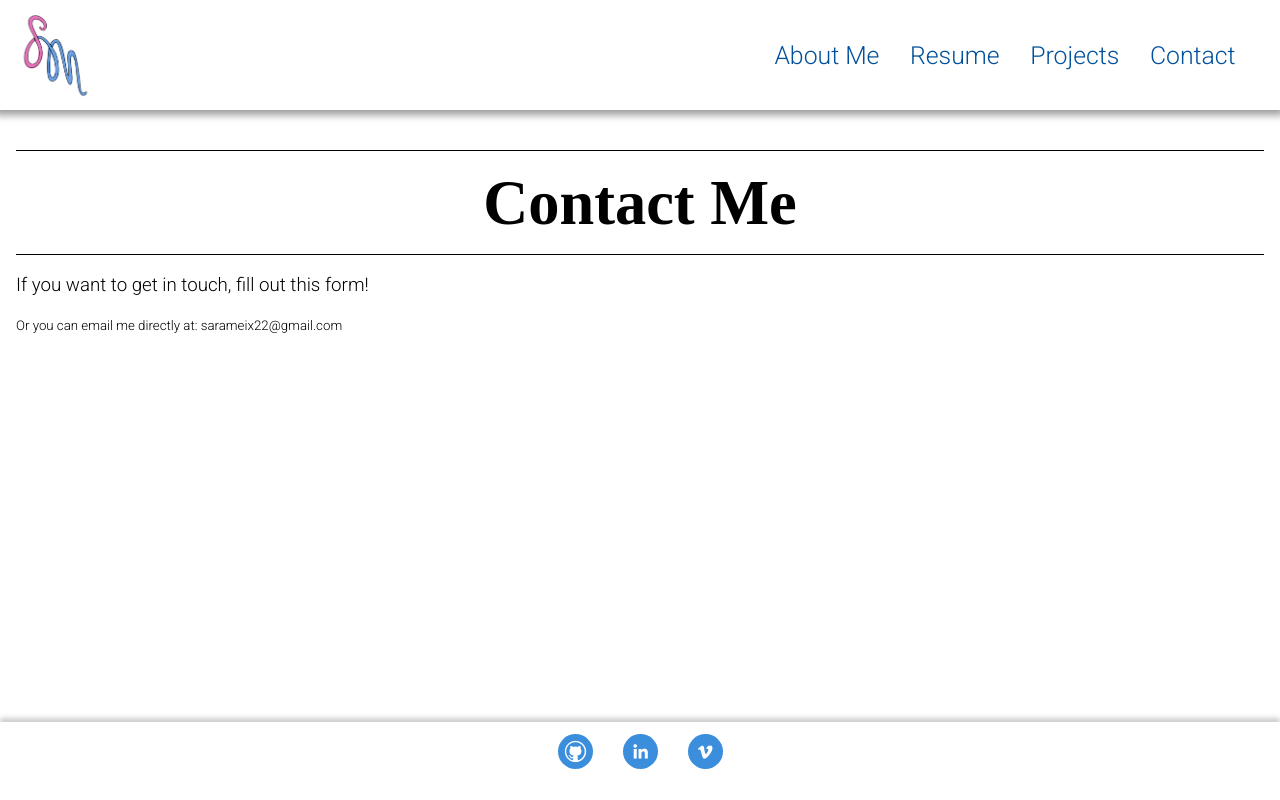
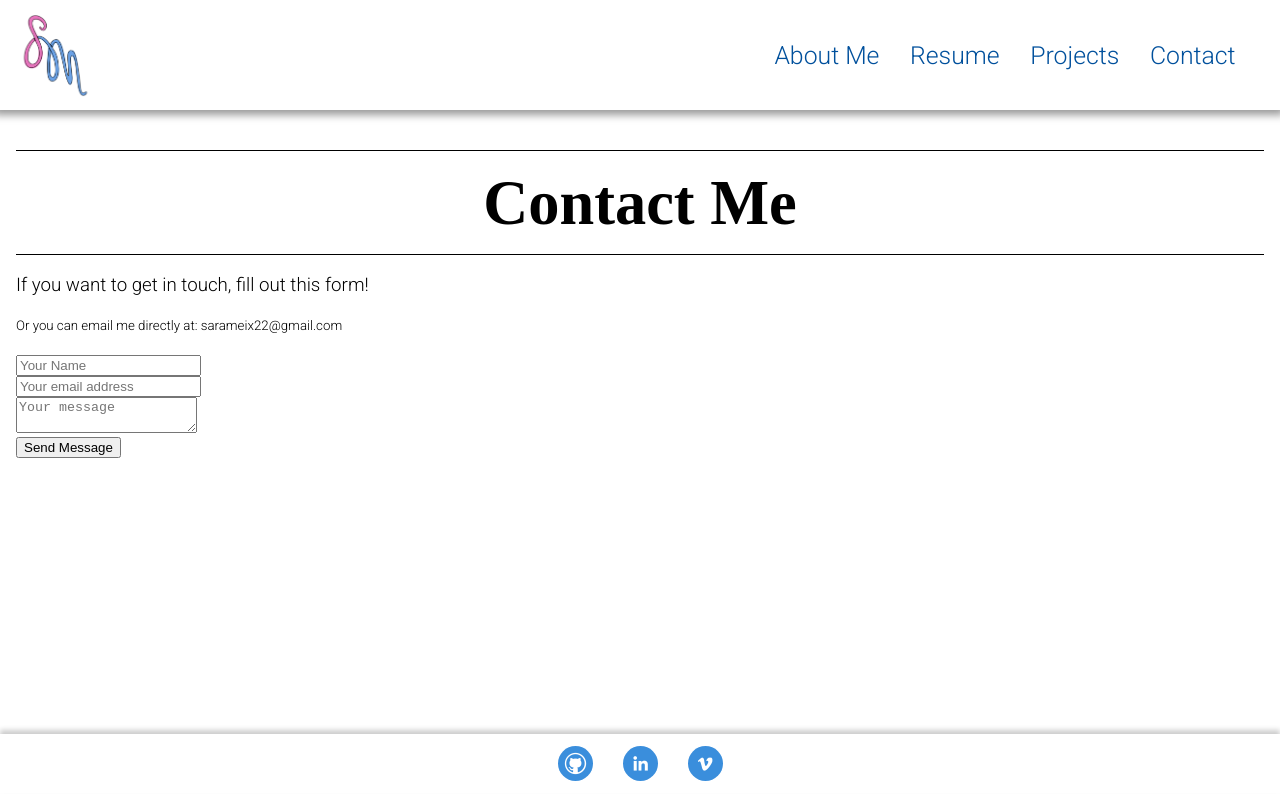
Before and after one commit to sarameix/portfolio-website, a React (Create React App) app: page /Contact in a window 1280 px wide. Built offline with nearby package versions, Linux system fonts and the light colour scheme; a web font is replaced by a local one.

Commit message:
starting contact form

```diff
--- a/src/App.css
+++ b/src/App.css
@@ -20,7 +20,7 @@ body {
 main {
   padding: 0 1em;
   padding-top: 150px;
-  min-height: calc(90vh - 50px);
+  min-height: calc(91.5vh - 50px);
 }
 
 h1 {
--- a/src/components/Routes/About.js
+++ b/src/components/Routes/About.js
@@ -16,6 +16,11 @@ import Footer from '../Elements/Footer';
 ////////////////////
 
 const About = () => {
+
+    ////////////////////////
+    // BODY HTML ELEMENTS //
+    ////////////////////////
+
     return (
         <>
             <Header />
--- a/src/components/Routes/Contact.js
+++ b/src/components/Routes/Contact.js
@@ -2,7 +2,7 @@
 // IMPORTS //
 /////////////
 
-import React from 'react';
+import React, { useState } from 'react'
 
 ////////////////
 // COMPONENTS //
@@ -16,6 +16,35 @@ import Footer from '../Elements/Footer';
 //////////////////////
 
 const Contact = () => {
+
+    ///////////////////////
+    // STATE DECLARATION //
+    ///////////////////////
+
+    const [name, setName] = useState('');
+    const [email, setEmail] = useState('');
+    const [message, setMessage] = useState('');
+    const [emailSent, setEmailSent] = useState(false);
+
+    //////////////////////
+    // HELPER FUNCTIONS //
+    //////////////////////
+
+    const handleSubmit = () => {
+        if (name && email && message) {
+            setName('');
+            setEmail('');
+            setMessage('');
+            setEmailSent(true);
+        } else {
+            alert('Please fill in all fields.');
+        }
+    }
+
+    ////////////////////////
+    // BODY HTML ELEMENTS //
+    ////////////////////////
+
     return (
         <>
             <Header />
@@ -25,6 +54,19 @@ const Contact = () => {
                 <div className='line'></div>
                 <h3>If you want to get in touch, fill out this form!</h3>
                 <h5>Or you can email me directly at: sarameix22@gmail.com</h5>
+                <div id="contact-form">
+                    <input type="text" placeholder="Your Name" value={name} onChange={e => setName(e.target.value)} /><br />
+                    <input type="email" placeholder="Your email address" value={email} onChange={e => setEmail(e.target.value)} /><br />
+                    <textarea placeholder="Your message" value={message} onChange={e => setMessage(e.target.value)}></textarea><br />
+                    <button onClick={handleSubmit}>Send Message</button><br />
+                </div>
+                {
+                    emailSent ?
+                        <h3>Thank you for your message, we will be in touch in no time!</h3>
+                    :
+                     null
+                }
+
             </main>
             <Footer />
         </>
--- a/src/components/Routes/Projects.js
+++ b/src/components/Routes/Projects.js
@@ -18,16 +18,9 @@ import Footer from '../Elements/Footer';
 
 const Projects = () => {
 
-    // Create Navigation Functionality
-    const navigate = useNavigate();
-
-    //////////////////////
-    // HELPER FUNCTIONS //
-    //////////////////////
-
-    const handleRouteSwitch = (event) => {
-        navigate(event.target.value);
-    }
+    ////////////////////////
+    // BODY HTML ELEMENTS //
+    ////////////////////////
 
     return (
         <>
```
